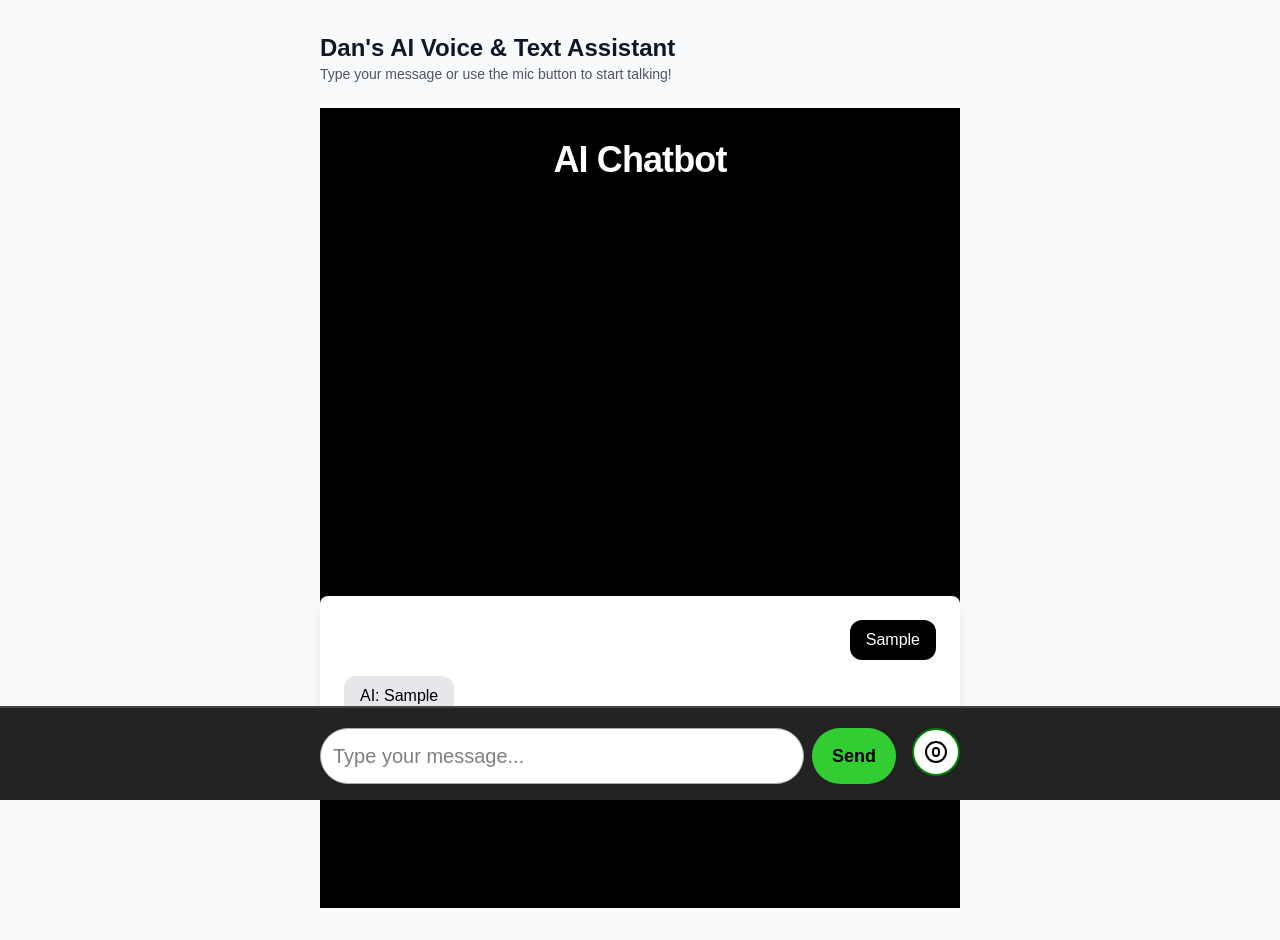
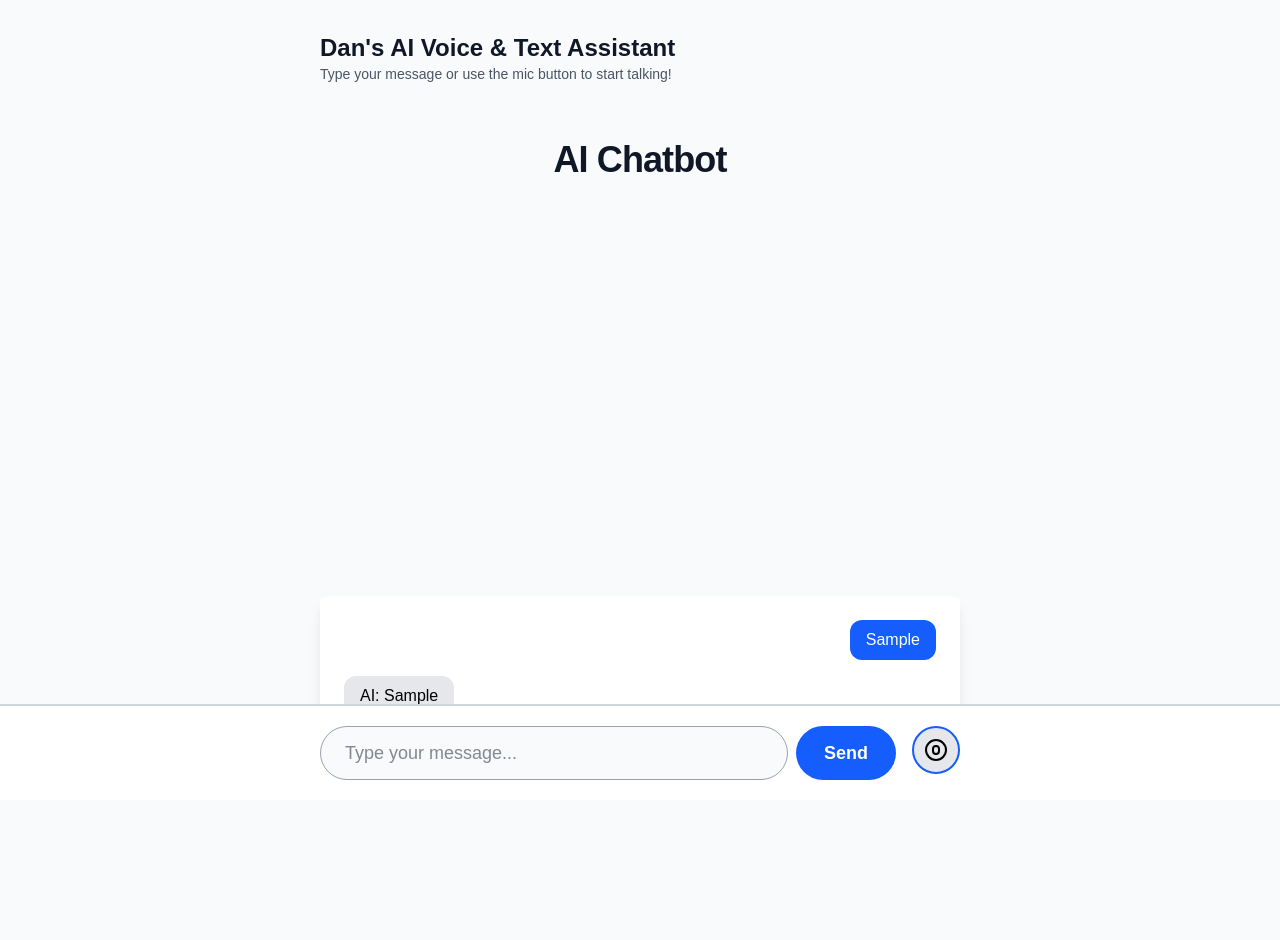
Before and after one commit to dancreed/chatbot, a Next.js app: page / in a window 1280 px wide. Both pictures are taken after typing "Sample" into the empty fields and a click on the button "Send". Built offline with nearby package versions, Linux system fonts and the light colour scheme.

Commit message:
Update VoiceTextChat.tsx

```diff
--- a/src/app/components/VoiceTextChat.tsx
+++ b/src/app/components/VoiceTextChat.tsx
@@ -1,30 +1,6 @@
 "use client";
 import React, { useState, useRef } from "react";
-
-// Minimal in-file type declarations
-interface SpeechRecognitionResultItem {
-  transcript: string;
-  confidence: number;
-}
-interface SpeechRecognitionResult {
-  [index: number]: SpeechRecognitionResultItem;
-  length: number;
-}
-interface SpeechRecognitionEvent extends Event {
-  results: SpeechRecognitionResult[];
-}
-type SpeechRecognitionConstructor = new () => SpeechRecognition;
-interface SpeechRecognition extends EventTarget {
-  lang: string;
-  continuous: boolean;
-  interimResults: boolean;
-  onresult: ((event: SpeechRecognitionEvent) => void) | null;
-  onstart: (() => void) | null;
-  onend: (() => void) | null;
-  start(): void;
-  stop(): void;
-  abort(): void;
-}
+// ... keep your SpeechRecognition interfaces
 
 export default function VoiceTextChat() {
   const [input, setInput] = useState("");
@@ -33,9 +9,8 @@ export default function VoiceTextChat() {
   const recognitionRef = useRef<SpeechRecognition | null>(null);
 
   const startListening = () => {
-    const SpeechRecognitionClass: SpeechRecognitionConstructor =
-      (window as unknown as { SpeechRecognition?: SpeechRecognitionConstructor, webkitSpeechRecognition?: SpeechRecognitionConstructor }).SpeechRecognition ||
-      (window as unknown as { SpeechRecognition?: SpeechRecognitionConstructor, webkitSpeechRecognition?: SpeechRecognitionConstructor }).webkitSpeechRecognition!;
+    const SpeechRecognitionClass =
+      (window as any).SpeechRecognition || (window as any).webkitSpeechRecognition;
     if (!SpeechRecognitionClass) {
       alert("Speech recognition not supported!");
       return;
@@ -46,7 +21,7 @@ export default function VoiceTextChat() {
     recognition.lang = "en-US";
     recognition.onstart = () => setListening(true);
     recognition.onend = () => setListening(false);
-    recognition.onresult = (event: SpeechRecognitionEvent) => {
+    recognition.onresult = (event) => {
       const speech = event.results?.[0]?.[0]?.transcript;
       if (speech) handleSend(speech);
     };
@@ -65,7 +40,7 @@ export default function VoiceTextChat() {
   };
 
   return (
-    <div className="min-h-screen bg-black text-white flex flex-col">
+    <div className="min-h-screen bg-gray-50 text-gray-900 flex flex-col">
       <header className="py-8 text-4xl font-bold text-center tracking-tight">
         AI Chatbot
       </header>
@@ -73,7 +48,9 @@ export default function VoiceTextChat() {
         <div className="chat-window w-full bg-white text-black p-6 rounded-lg mb-6 shadow-lg max-h-[40vh] overflow-y-auto">
           {messages.map((m, i) => (
             <div key={i} className={`mb-4 ${m.sender === "user" ? "text-right" : "text-left"}`}>
-              <span className={`inline-block px-4 py-2 rounded-xl ${m.sender === "user" ? "bg-black text-white" : "bg-gray-200 text-black"}`}>
+              <span className={`inline-block px-4 py-2 rounded-xl ${
+                m.sender === "user" ? "bg-blue-600 text-white" : "bg-gray-200 text-black"
+              }`}>
                 {m.text}
               </span>
             </div>
@@ -87,24 +64,11 @@ export default function VoiceTextChat() {
       </main>
       {/* Fixed input bar at the bottom */}
       <div
-        className="w-full"
-        style={{
-          position: "fixed",
-          left: 0,
-          right: 0,
-          bottom: 0,
-          zIndex: 1000,
-          background: "#222",
-          padding: "20px 0 16px 0",
-          borderTop: "2px solid #444",
-          display: "flex",
-          justifyContent: "center",
-        }}
+        className="w-full bg-white border-t-2 border-gray-300 fixed left-0 right-0 bottom-0 z-50 flex justify-center py-5"
       >
         <div className="flex w-full max-w-2xl gap-2 px-4">
           <input
-            style={{ background: "white", color: "black", padding: "12px", borderRadius: "99px", fontSize: 20, border: "1.5px solid #aaa" }}
-            className="flex-1"
+            className="flex-1 bg-gray-50 text-gray-900 border border-gray-400 rounded-full px-6 py-3 text-lg"
             type="text"
             value={input}
             placeholder="Type your message..."
@@ -113,28 +77,20 @@ export default function VoiceTextChat() {
             aria-label="Chat message"
           />
           <button
-            style={{ background: "limegreen", color: "black", fontWeight: "bold", borderRadius: "999px", padding: "0 20px", fontSize: 18 }}
+            className="bg-blue-600 text-white font-bold rounded-full px-7 py-3 text-lg"
             onClick={() => handleSend()}
             aria-label="Send message"
           >
             Send
           </button>
           <button
-            style={{
-              background: listening ? "orange" : "white",
-              borderRadius: "999px",
-              border: "2px solid green",
-              marginLeft: "8px",
-              width: "48px",
-              height: "48px",
-              display: "flex",
-              alignItems: "center",
-              justifyContent: "center",
-            }}
+            className={`rounded-full border-2 ml-2 w-12 h-12 flex items-center justify-center ${
+              listening ? "bg-orange-400 border-orange-600" : "bg-gray-200 border-blue-600"
+            }`}
             onClick={() => !listening && startListening()}
             aria-label="Start speech input"
           >
-            <svg width="24" height="24" fill="none" stroke="black" strokeWidth="2" strokeLinecap="round" strokeLinejoin="round">
+            <svg width="24" height="24" fill="none" stroke={listening ? "white" : "black"} strokeWidth="2" strokeLinecap="round" strokeLinejoin="round">
               <circle cx="12" cy="12" r="10" />
               <rect x="9" y="8" width="6" height="8" rx="3" />
             </svg>
```
